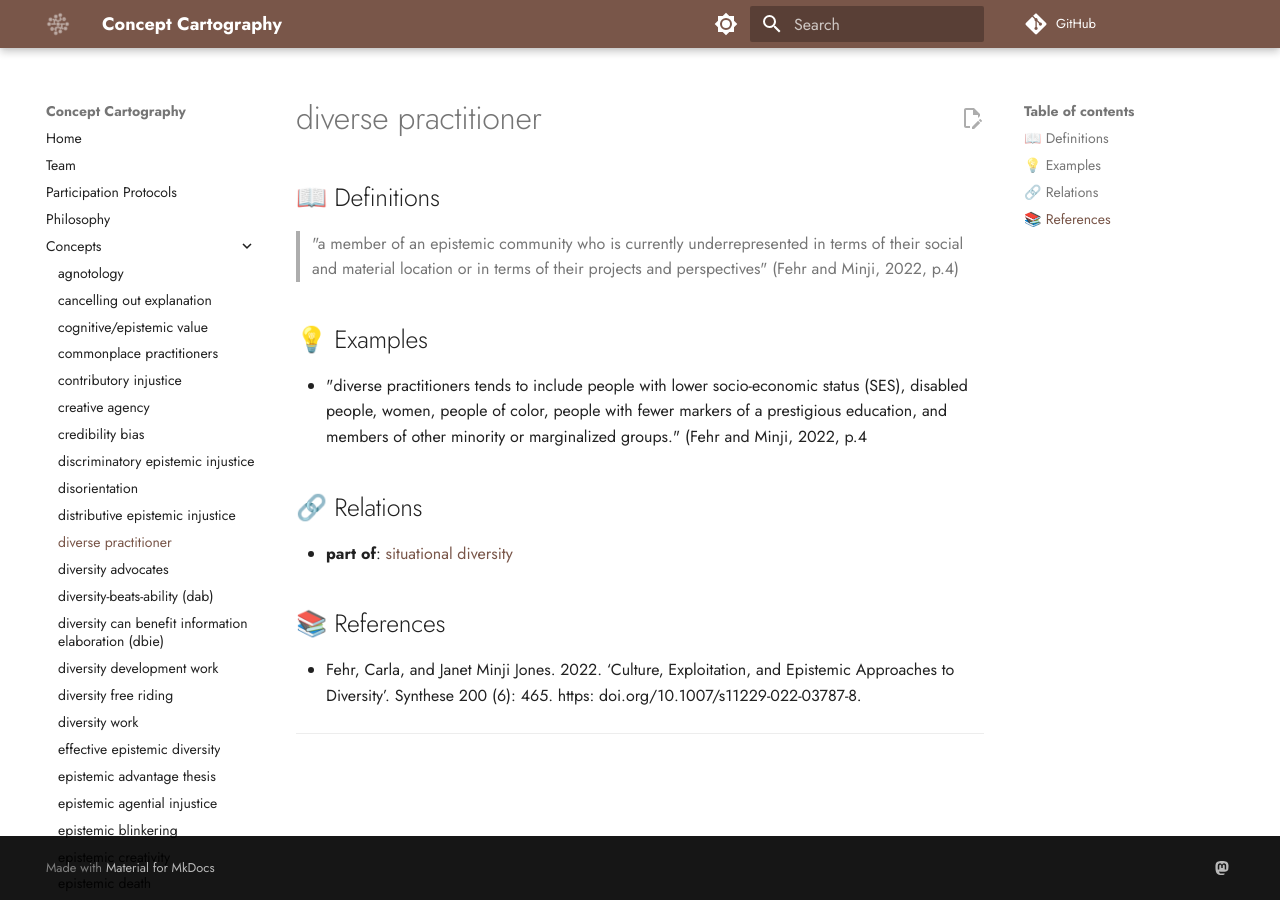
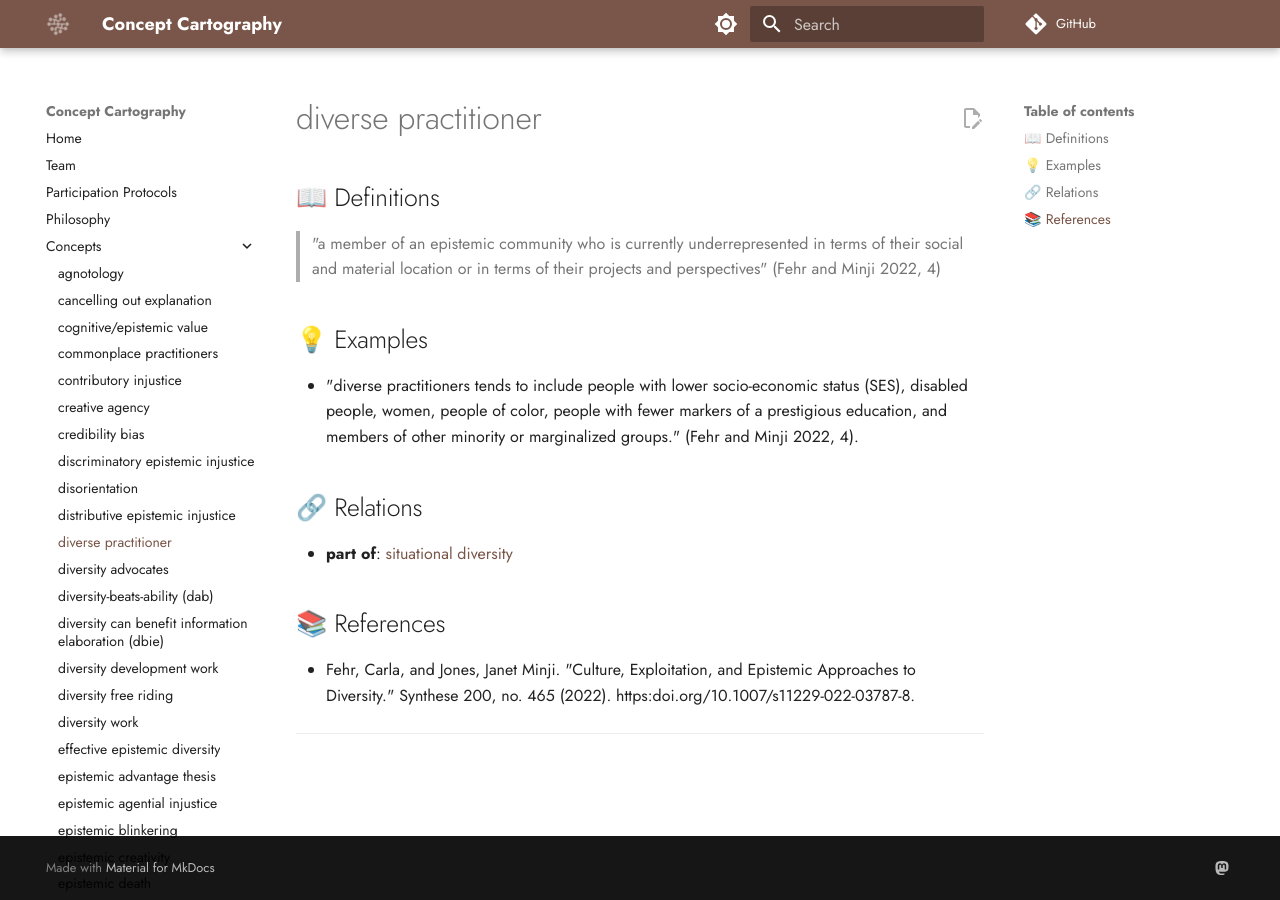
Before and after one commit to conceptcartography/conceptcartography, an MkDocs documentation site: the page built from docs/concepts/diverse-practitioner.md, in a window 1280 px wide. Built offline with MkDocs 1.6.1 and Material for MkDocs 9.7.7, drawn with Linux system fonts in a browser that asks for light colours; comment, search, counter and statistics services are not loaded; the version menu is left out.

Commit message:
Update diverse-practitioner.md

```diff
--- a/docs/concepts/diverse-practitioner.md
+++ b/docs/concepts/diverse-practitioner.md
@@ -1,17 +1,16 @@
 ---
 concept: diverse practitioner
 references:
-- 'Fehr, Carla, and Janet Minji Jones. 2022. ‘Culture, Exploitation, and Epistemic
-  Approaches to Diversity’. Synthese 200 (6): 465. https: doi.org/10.1007/s11229-022-03787-8.'
+- 'Fehr, Carla, and Jones, Janet Minji. "Culture, Exploitation, and Epistemic Approaches to Diversity." Synthese 200, no. 465 (2022). https:doi.org/10.1007/s11229-022-03787-8.'
 definitions:
 - '"a member of an epistemic community who is currently underrepresented in terms
   of their social and material location or in terms of their projects and perspectives"  (Fehr
-  and Minji, 2022, p.4)'
+  and Minji 2022, 4).'
 examples:
 - description: '"diverse practitioners tends to include people with lower socio-economic
     status (SES), disabled people, women, people of color, people with fewer markers
     of a prestigious education, and members of other minority or marginalized groups."  (Fehr
-    and Minji, 2022, p.4'
+    and Minji 2022, 4).'
 relations:
 - type: part of
   target: situational diversity
@@ -21,11 +20,11 @@
 
 ## 📖 Definitions
 
-> "a member of an epistemic community who is currently underrepresented in terms of their social and material location or in terms of their projects and perspectives"  (Fehr and Minji, 2022, p.4)
+> "a member of an epistemic community who is currently underrepresented in terms of their social and material location or in terms of their projects and perspectives"  (Fehr and Minji 2022, 4)
 
 ## 💡 Examples
 
-- "diverse practitioners tends to include people with lower socio-economic status (SES), disabled people, women, people of color, people with fewer markers of a prestigious education, and members of other minority or marginalized groups."  (Fehr and Minji, 2022, p.4
+- "diverse practitioners tends to include people with lower socio-economic status (SES), disabled people, women, people of color, people with fewer markers of a prestigious education, and members of other minority or marginalized groups."  (Fehr and Minji 2022, 4).
 
 ## 🔗 Relations
 
@@ -33,7 +32,7 @@
 
 ## 📚 References
 
-- Fehr, Carla, and Janet Minji Jones. 2022. ‘Culture, Exploitation, and Epistemic Approaches to Diversity’. Synthese 200 (6): 465. https: doi.org/10.1007/s11229-022-03787-8.
+- Fehr, Carla, and Jones, Janet Minji. "Culture, Exploitation, and Epistemic Approaches to Diversity." Synthese 200, no. 465 (2022). https:doi.org/10.1007/s11229-022-03787-8.
 
 ---
 
```
